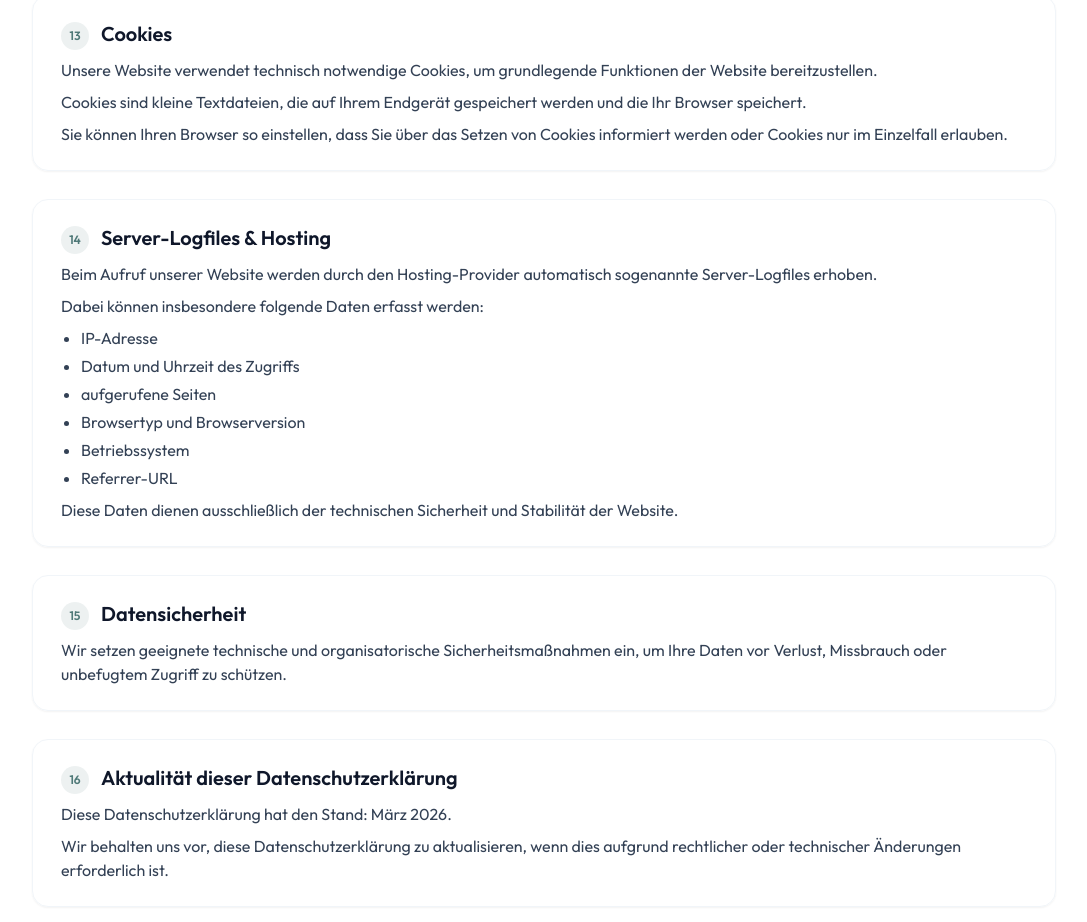
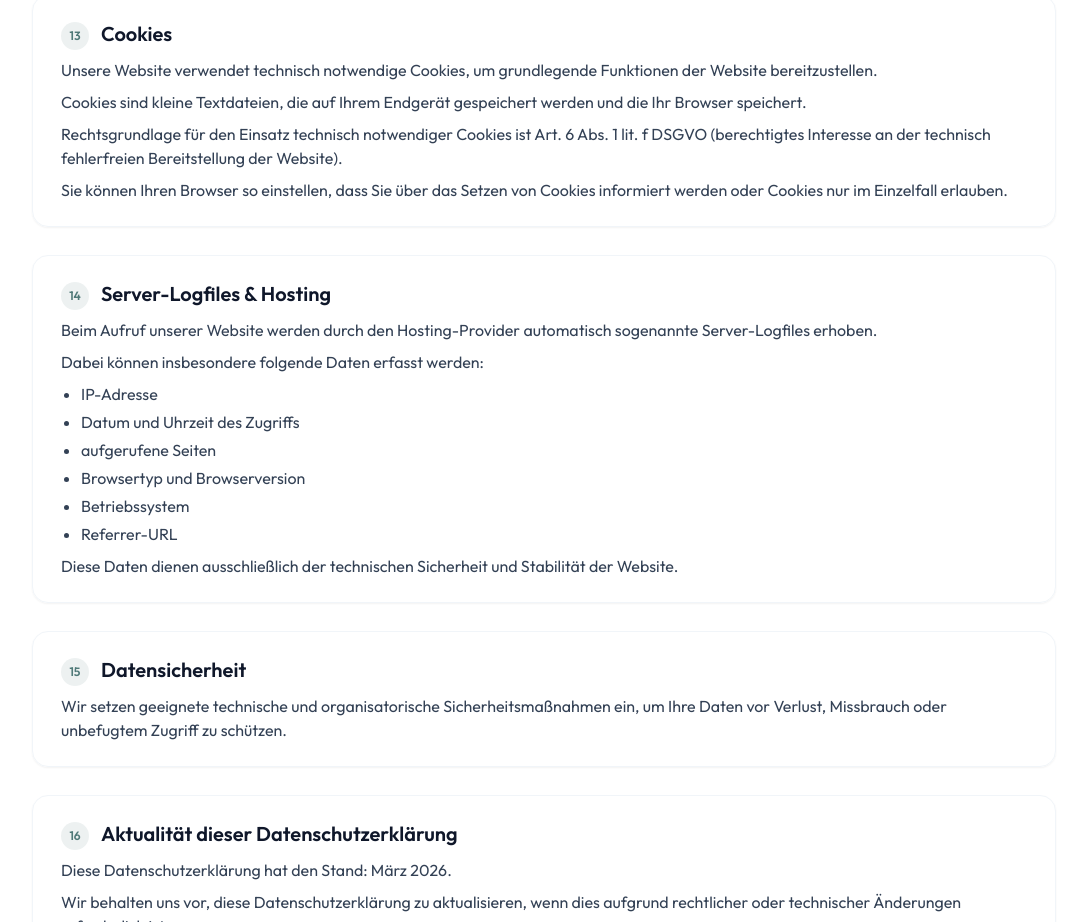
Before and after one commit to rorepair82-ctrl/new, a Next.js app: page /datenschutz in a window 1280 px wide. Shown: the part 3160-4082 px from the top of the page, without its empty margins (96-1183 px from the left). Built offline with nearby package versions, Linux system fonts and the light colour scheme.

Commit message:
Update page.tsx

```diff
--- a/app/datenschutz/page.tsx
+++ b/app/datenschutz/page.tsx
@@ -308,6 +308,9 @@ export default function DatenschutzPage() {
                   Browser speichert.
                 </p>
                 <p>
+                  Rechtsgrundlage für den Einsatz technisch notwendiger Cookies ist Art. 6 Abs. 1 lit. f DSGVO (berechtigtes Interesse an der technisch fehlerfreien Bereitstellung der Website).
+                </p>
+                <p>
                   Sie können Ihren Browser so einstellen, dass Sie über das Setzen von Cookies informiert
                   werden oder Cookies nur im Einzelfall erlauben.
                 </p>
```
